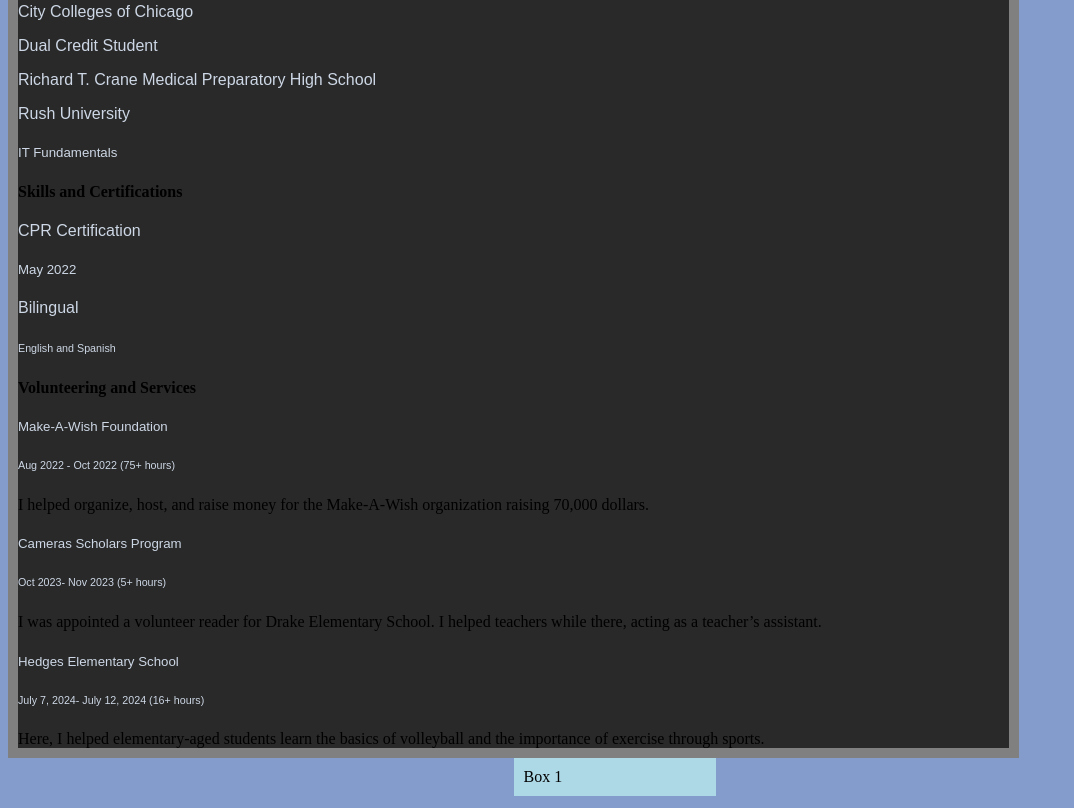
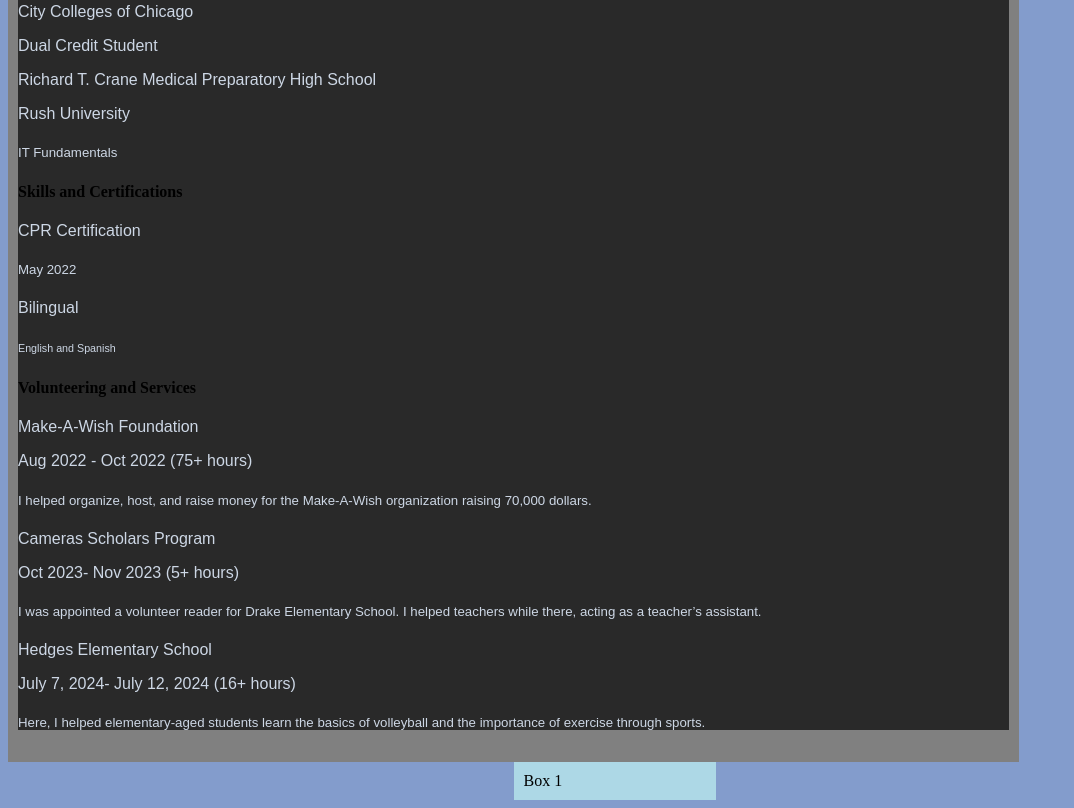
Before and after one commit to Luzviviana12/project2, a plain HTML site: page resume.html in a window 1280 px wide. Shown: the part 588-1396 px from the top of the page, without its empty margins (0-1074 px from the left). Drawn offline with Linux system fonts and the light colour scheme; a web font is replaced by a local one.

Commit message:
final touches

```diff
--- a/resume.html
+++ b/resume.html
@@ -56,15 +56,15 @@
 							<h6>English and Spanish</h6>
 
 							<h4>Volunteering and Services</h4>
-							<h5>Make-A-Wish Foundation</h5>
-							<h6>Aug 2022 - Oct 2022 (75+ hours)</h6>
-							<h7>I helped organize, host, and raise money for the Make-A-Wish organization raising 70,000 dollars.</h7>
-							<h5>Cameras Scholars Program</h5>
-							<h6>Oct 2023- Nov 2023 (5+ hours)</h6>
-							<h7>I was appointed a volunteer reader for Drake Elementary School. I helped teachers while there, acting as a teacher’s assistant. </h7>
-							<h5>Hedges Elementary School </h5>
-							<h6>July 7, 2024- July 12, 2024 (16+ hours)</h6>
-							<h7>Here, I helped elementary-aged students learn the basics of volleyball and the importance of exercise through sports.</h7>
+							<p>Make-A-Wish Foundation</p>
+							<p>Aug 2022 - Oct 2022 (75+ hours)</p>
+							<h5>I helped organize, host, and raise money for the Make-A-Wish organization raising 70,000 dollars.</h5>
+							<p>Cameras Scholars Program</p>
+							<p>Oct 2023- Nov 2023 (5+ hours)</p>
+							<h5>I was appointed a volunteer reader for Drake Elementary School. I helped teachers while there, acting as a teacher’s assistant. </h5>
+							<p>Hedges Elementary School </p>
+							<p>July 7, 2024- July 12, 2024 (16+ hours)</p>
+							<h5>Here, I helped elementary-aged students learn the basics of volleyball and the importance of exercise through sports.</h5>
 					</section>
 			</main>
 			</div>
```
